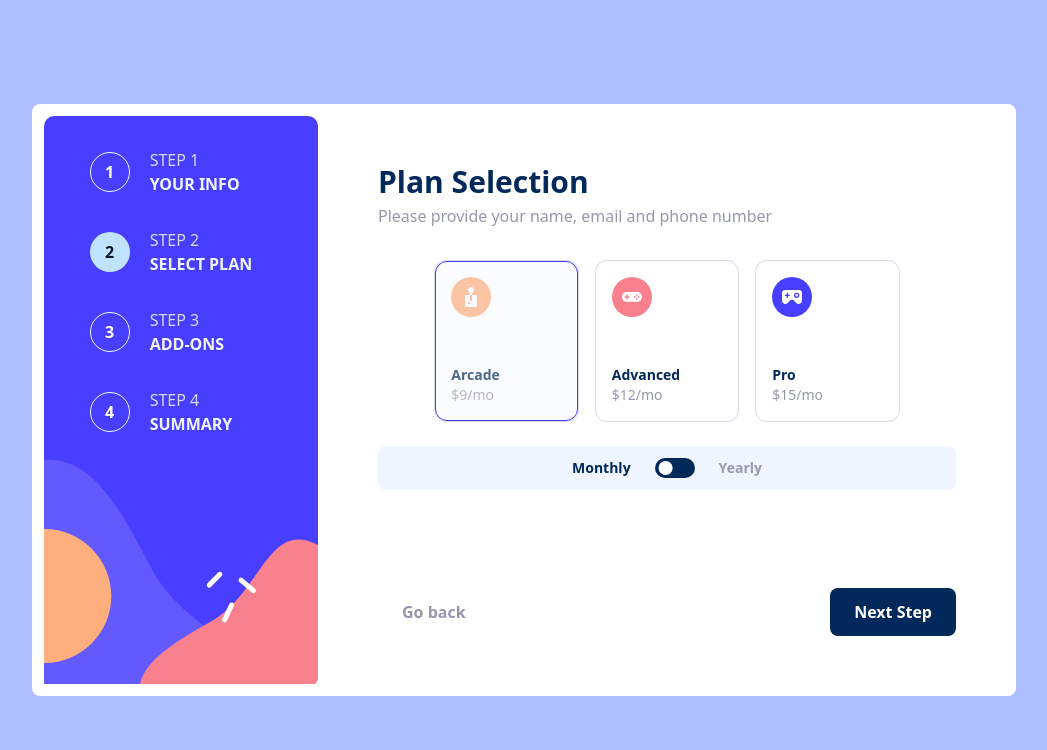
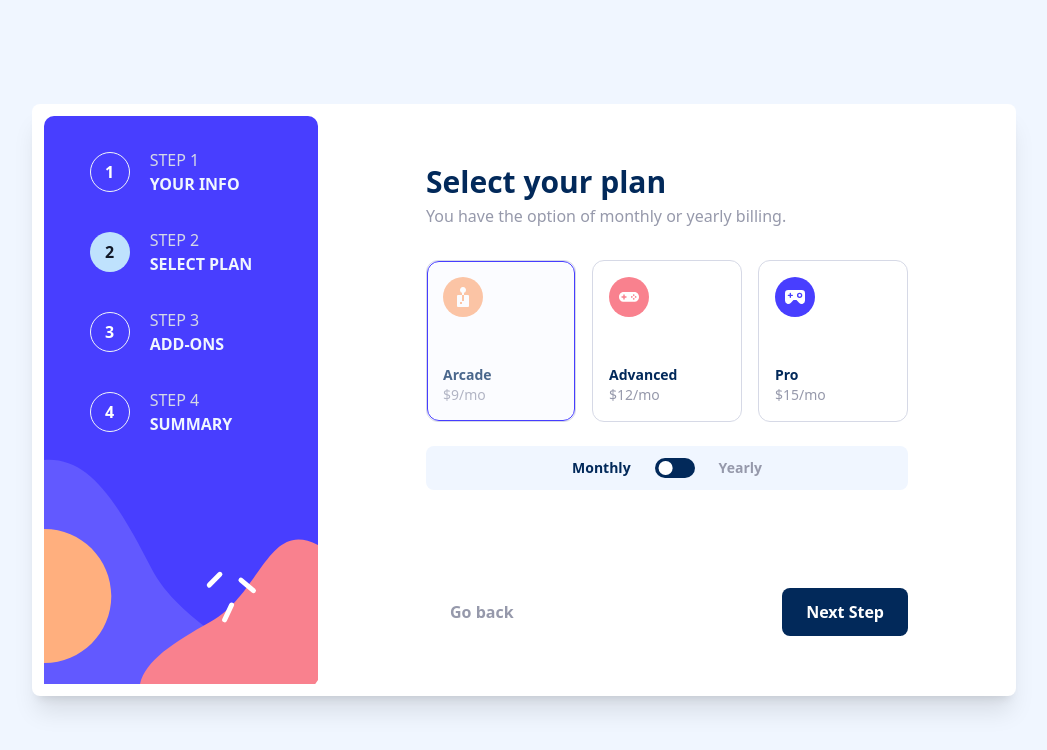
Before and after one commit to AliAdamH/fem-multistep-form, a React (Vite) app: page / in a window 1280 px wide. Both pictures are taken after a click on the button "Next Step". Shown: the top 750 px of the page, without its empty margins (116-1163 px from the left). Built offline with nearby package versions, Linux system fonts and the light colour scheme.

Commit message:
Fix design details

```diff
--- a/src/App.jsx
+++ b/src/App.jsx
@@ -5,7 +5,7 @@ function App() {
   const [count, setCount] = useState(0)
 
   return (
-    <div className='bg-primary-pastel flex md:justify-center md:items-center h-screen'>
+    <div className='bg-neutral-magnolia flex md:justify-center md:items-center h-screen'>
       <Form />
     </div>
   )
--- a/src/components/AddOns.jsx
+++ b/src/components/AddOns.jsx
@@ -46,7 +46,8 @@ function AddOns({ changeData, defaultValues, selectedAddons, planFrequency}) {
         let addOnToRender = defaultValues.addOns[addOn];
         let displayedPrice = planFrequency === 'monthly' ? `+$${addOnToRender.monthly}/mo`: `+$${addOnToRender.yearly}/y`;
 
-      return (<div  key={addOn} className={`${renderClassesIfChecked(addOn)} p-3 md:p-4 border border-neutral-lightgray rounded-lg flex md:gap-10 items-center hover:border-primary-purplish`}>
+      return (
+      <div  key={addOn} className={`${renderClassesIfChecked(addOn)} p-3 md:p-4 border border-neutral-lightgray rounded-lg flex md:gap-10 items-center hover:border-primary-purplish`}>
         <input onChange={() => updateSelectedAddOns(addOn, addOnToRender)} type="checkbox" name={addOn} id={addOn} checked={isChecked(addOn)} className='w-4 h-4 mr-4 md:mr-0' />
         <label htmlFor={addOn} className='text-primary-marine font-semibold'>
           {addOnToRender.label} <br />
--- a/src/components/Form.jsx
+++ b/src/components/Form.jsx
@@ -108,7 +108,7 @@ function Form() {
 
   return (
     <>
-      <div className="custom__container bg-neutral-magnolia md:bg-neutral-white md:p-3 rounded-lg flex flex-col md:flex-row gap-3">
+      <div className="custom__container shadow-xl bg-neutral-magnolia md:bg-neutral-white md:p-3 rounded-lg flex flex-col md:flex-row gap-3">
         <Stepper  activeStep={activeStep} steps={STEPS} forwardActiveStep={handleStepChange} />
         <FormContent changeData={handleDataChange} data={data} activeStep={activeStep} changeStep={handleStepChange} planStepId={STEPS[2].stepId} defaultValues={defaultValues} />
       </div>
--- a/src/components/FormContent.jsx
+++ b/src/components/FormContent.jsx
@@ -9,7 +9,7 @@ function FormContent({ data, activeStep,  changeStep, changeData, defaultValues,
   return (
     <>
    {!completed ?
-    <div className='md:flex-1 md:flex md:flex-col p-0 md:p-12'>
+    <div className='md:flex-1 md:flex md:flex-col p-0 md:px-24 md:py-12'>
         <form noValidate className='bg-neutral-white flex-1 mx-5 rounded-xl md:rounded-none md:mx-0 top-24 p-7 md:p-0 flex flex-col absolute md:static shadow-md md:shadow-none'>
           {activeStep !== null ? <ToRender {...data} changeData={changeData} defaultValues={defaultValues} changePlan={() => changeStep(planStepId) } /> : <PersonalInfo /> }
         </form>
--- a/src/components/FormNavigation.jsx
+++ b/src/components/FormNavigation.jsx
@@ -30,7 +30,7 @@ function FormNavigation({ currentStep, changeStep, setCompleted }) {
           nextStep ?
           <button onClick={() => navigateNext()} className='ml-auto rounded md:rounded-lg hover:opacity-80 bg-primary-marine text-neutral-white font-semibold px-4 md:px-6 py-3'>Next Step</button>
           :
-          <button onClick={() => confirm()} className='ml-auto rounded md:rounded-lg bg-primary-marine text-neutral-white font-semibold px-4 md:px-6 py-3 hover:opacity-70 hover:bg-primary-purplish'>Confirm</button>
+          <button onClick={() => confirm()} className='ml-auto rounded md:rounded-lg text-neutral-white font-semibold px-4 md:px-6 py-3 hover:opacity-70 bg-primary-purplish'>Confirm</button>
           }
       </div>
   )
--- a/src/components/PlanSelection.jsx
+++ b/src/components/PlanSelection.jsx
@@ -13,7 +13,7 @@ const logoCollection =  {
 
 function PlanSelection({ changeData, planFrequency, defaultValues, selectedPlan }) {
 
-  const planIsMontlhy = planFrequency === 'monthly'
+  const planIsMontlhy = planFrequency === 'monthly';
 
   const handlePlanCheck = (e) => {
     if (e.target.checked) {
@@ -26,19 +26,19 @@ function PlanSelection({ changeData, planFrequency, defaultValues, selectedPlan
   return (
     <>
     <div id="header" className='mb-4 md:mb-8 space-y-1'>
-        <h2 className='text-2xl md:text-3xl font-bold text-primary-marine'>Plan Selection</h2>
-        <p className='text-neutral-coolgray'>Please provide your name, email and phone number</p>
+        <h2 className='text-2xl md:text-3xl font-bold text-primary-marine'>Select your plan</h2>
+        <p className='text-neutral-coolgray'>You have the option of monthly or yearly billing.</p>
     </div>
 
     <div id="fields">
-      <div id="radios" className='flex flex-col md:flex-row gap-3 md:gap-4 justify-center'>
+      <div id="radios" className='flex flex-col md:flex-row gap-3 md:gap-4 justify-between'>
 
         {Object.keys(defaultValues.plans).map((planType) => {
 
         let planObject = defaultValues.plans[planType];
         let PlanLogo = logoCollection[planType];
 
-        return (<div key={planType} data-radio-field className='relative rounded-xl border border-neutral-lightgray hover:border-primary-purplish md:w-1/4 p-4'>
+        return (<div key={planType} data-radio-field className='relative rounded-xl border border-neutral-lightgray hover:border-primary-purplish md:w-1/3 p-4'>
           <label className='sr-only'>
             {planObject.label}
           </label>
@@ -46,7 +46,8 @@ function PlanSelection({ changeData, planFrequency, defaultValues, selectedPlan
             <PlanLogo />
             <div className='flex flex-col'>
               <span className='font-bold text-sm text-primary-marine'>{planObject.label}</span>
-              <span className='text-sm text-neutral-coolgray'>{planFrequency === 'monthly' ? `$${planObject.monthly}/mo` : `$${planObject.yearly}/y`}</span>
+              <span className='text-sm text-neutral-coolgray'>{planIsMontlhy ? `$${planObject.monthly}/mo` : `$${planObject.yearly}/y`}</span>
+              {!planIsMontlhy && <span className='text-sm text-primary-marine'>2 months free</span>}
             </div>
           </div>
           <input  onChange={(e) => changeData({ [e.target.name]: planObject })} type="radio" name="selectedPlan" value={planType} id="" className='appearance-none rounded-xl absolute inset-0 cursor-pointer checked:bg-neutral-magnolia/30 checked:border checked:border-primary-purplish' checked={selectedPlan.label === planObject.label} />
--- a/src/components/Summary.jsx
+++ b/src/components/Summary.jsx
@@ -41,9 +41,9 @@ function Summary({ selectedPlan, planFrequency, selectedAddons, changePlan }) {
             }
         </div>
      </div>
-    <div data-total className='flex justify-between items-center mt-8 px-4 md:px-6  capitalize'>
-      <span className='text-sm text-neutral-coolgray'>Total per {periodFormatter}</span>
-      <span className='md:text-lg text-primary-purplish font-bold '>${TotalPrice()}/{periodFormatter}</span>
+    <div data-total className='flex justify-between items-center mt-8 px-4 md:px-6'>
+      <span className='text-sm text-neutral-coolgray'>Total (per {periodFormatter})</span>
+      <span className='md:text-lg text-primary-purplish font-bold capitalize'>${TotalPrice()}/{periodFormatter}</span>
     </div>
     </>
   )
```
